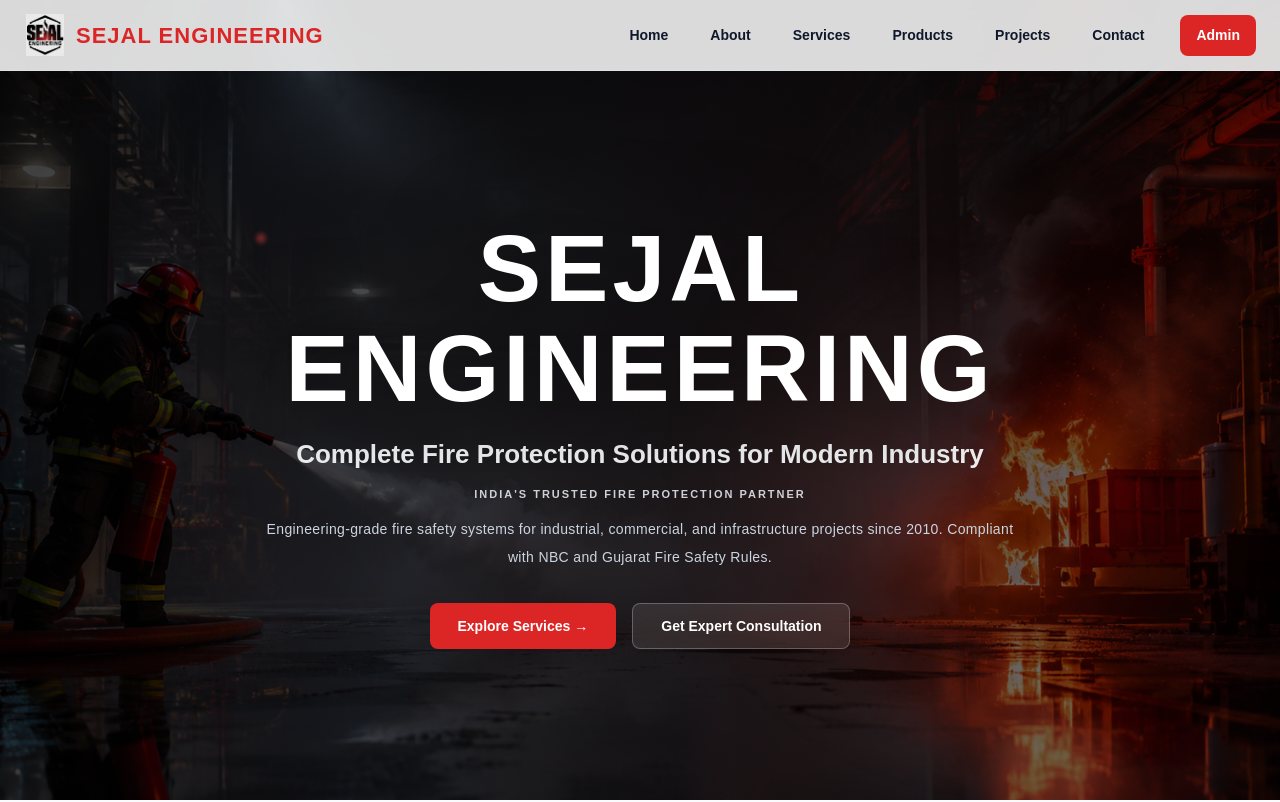
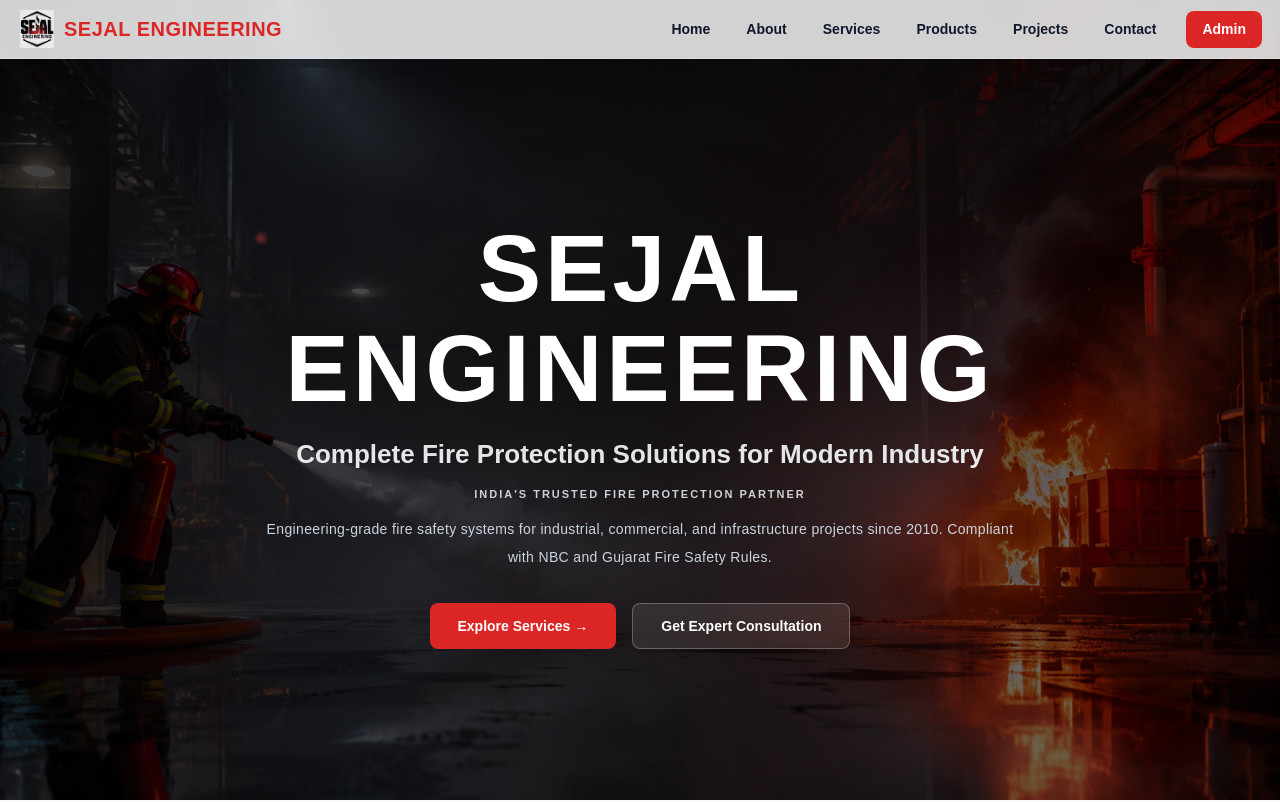
Before and after one commit to ManPatel101/sejal-frontend, a React (Vite) app: page / in a window 1280 px wide. Shown: the top 802 px of the page. Built offline with nearby package versions, Linux system fonts and the light colour scheme; no server answers.

Commit message:
fix tailwind postcss build issue

```diff
--- a/src/components/layout/Navbar.jsx
+++ b/src/components/layout/Navbar.jsx
@@ -1,10 +1,33 @@
 import { Link } from "react-router-dom";
-import { useState } from "react";
+import { useState, useEffect } from "react";
 
 export default function Navbar() {
   const [menuOpen, setMenuOpen] = useState(false);
+  const [isMobile, setIsMobile] = useState(window.innerWidth <= 900);
+
+  // Detect screen resize
+  useEffect(() => {
+    const handleResize = () => {
+      setIsMobile(window.innerWidth <= 900);
+    };
+
+    window.addEventListener("resize", handleResize);
+
+    return () => window.removeEventListener("resize", handleResize);
+  }, []);
+
+  const navLinks = [
+    ["Home", "/"],
+    ["About", "/about"],
+    ["Services", "/services"],
+    ["Products", "/products"],
+    ["Projects", "/projects"],
+    ["Contact", "/contact"],
+  ];
 
   return (
+    <>
+      {/* NAVBAR */}
       <header
         style={{
           position: "fixed",
@@ -12,12 +35,9 @@
           left: 0,
           width: "100%",
           zIndex: 1000,
-
-        // 🔥 Premium glass effect
-        background: "rgba(255,255,255,0.85)",
-        backdropFilter: "blur(14px)",
-        WebkitBackdropFilter: "blur(14px)",
-
+          background: "rgba(255,255,255,0.82)",
+          backdropFilter: "blur(12px)",
+          WebkitBackdropFilter: "blur(12px)",
           borderBottom: "1px solid rgba(226,232,240,0.6)",
         }}
       >
@@ -25,7 +45,7 @@
           style={{
             maxWidth: "1280px",
             margin: "0 auto",
-          padding: "14px 24px",
+            padding: "10px 18px", // 🔥 Reduced navbar height
             display: "flex",
             justifyContent: "space-between",
             alignItems: "center",
@@ -38,26 +58,26 @@
               textDecoration: "none",
               display: "flex",
               alignItems: "center",
-            gap: 10,
-            zIndex: 1001,
+              gap: "8px",
+              zIndex: 1100,
             }}
           >
             <img
               src="/se_logo/croped.png"
               alt="Sejal Engineering Logo"
               style={{
-              width: 42,
-              height: 42,
+                width: isMobile ? "34px" : "38px",
+                height: isMobile ? "34px" : "38px",
                 objectFit: "contain",
               }}
             />
 
             <span
               style={{
-              fontSize: window.innerWidth < 500 ? "16px" : "22px",
+                fontSize: isMobile ? "15px" : "20px",
                 fontWeight: "800",
                 color: "#dc2626",
-              letterSpacing: "1px",
+                letterSpacing: "0.5px",
                 whiteSpace: "nowrap",
               }}
             >
@@ -65,65 +85,128 @@
             </span>
           </Link>
 
+          {/* DESKTOP NAV */}
+          {!isMobile && (
+            <nav
+              style={{
+                display: "flex",
+                alignItems: "center",
+                gap: "8px",
+              }}
+            >
+              {navLinks.map(([label, path]) => (
+                <Link
+                  key={label}
+                  to={path}
+                  style={{
+                    textDecoration: "none",
+                    color: "#0f172a",
+                    fontWeight: "600",
+                    fontSize: "14px",
+                    padding: "8px 14px",
+                    borderRadius: "8px",
+                    transition: "0.3s",
+                  }}
+                  onMouseEnter={(e) => {
+                    e.target.style.background = "#dc2626";
+                    e.target.style.color = "#fff";
+                  }}
+                  onMouseLeave={(e) => {
+                    e.target.style.background = "transparent";
+                    e.target.style.color = "#0f172a";
+                  }}
+                >
+                  {label}
+                </Link>
+              ))}
+
+              {/* ADMIN BUTTON */}
+              <Link
+                to="/admin"
+                style={{
+                  marginLeft: "8px",
+                  padding: "8px 16px",
+                  borderRadius: "8px",
+                  background: "#dc2626",
+                  color: "#fff",
+                  fontWeight: "700",
+                  fontSize: "14px",
+                  textDecoration: "none",
+                }}
+              >
+                Admin
+              </Link>
+            </nav>
+          )}
+
           {/* MOBILE MENU BUTTON */}
+          {isMobile && (
             <button
-          onClick={() => setMenuOpen(!menuOpen)}
+              onClick={() => setMenuOpen(true)}
               style={{
-            display: window.innerWidth <= 900 ? "block" : "none",
                 background: "transparent",
                 border: "none",
                 fontSize: "28px",
                 cursor: "pointer",
                 color: "#dc2626",
-            zIndex: 1001,
+                zIndex: 1100,
               }}
             >
               ☰
             </button>
+          )}
+        </div>
+      </header>
 
-        {/* NAV LINKS */}
-        <nav
+      {/* MOBILE OVERLAY */}
+      {menuOpen && (
+        <div
+          onClick={() => setMenuOpen(false)}
           style={{
-            display:
-              window.innerWidth > 900
-                ? "flex"
-                : menuOpen
-                ? "flex"
-                : "none",
+            position: "fixed",
+            inset: 0,
+            background: "rgba(0,0,0,0.35)",
+            zIndex: 999,
+          }}
+        />
+      )}
 
-            flexDirection: window.innerWidth <= 900 ? "column" : "row",
-
-            position: window.innerWidth <= 900 ? "absolute" : "static",
-
-            top: window.innerWidth <= 900 ? "80px" : "auto",
-            left: 0,
-
-            width: window.innerWidth <= 900 ? "100%" : "auto",
-
-            background:
-              window.innerWidth <= 900
-                ? "rgba(255,255,255,0.96)"
-                : "transparent",
-
-            padding: window.innerWidth <= 900 ? "20px 0" : "0",
-
-            gap: "10px",
-            alignItems: "center",
-
-            boxShadow:
-              window.innerWidth <= 900
-                ? "0 10px 30px rgba(0,0,0,0.08)"
-                : "none",
+      {/* RIGHT SIDE MOBILE MENU */}
+      <div
+        style={{
+          position: "fixed",
+          top: 0,
+          right: menuOpen ? "0" : "-280px",
+          width: "260px",
+          height: "100vh",
+          background: "#ffffff",
+          zIndex: 1001,
+          padding: "80px 20px 20px",
+          display: "flex",
+          flexDirection: "column",
+          gap: "12px",
+          transition: "0.35s ease",
+          boxShadow: "-5px 0 25px rgba(0,0,0,0.1)",
         }}
       >
-          {[
-            ["Home", "/"],
-            ["About", "/about"],
-            ["Services", "/services"],
-            ["Products", "/products"],
-            ["Projects", "/projects"],
-            ["Contact", "/contact"],
-          ].map(([label, path]) => (
+        {/* CLOSE BUTTON */}
+        <button
+          onClick={() => setMenuOpen(false)}
+          style={{
+            position: "absolute",
+            top: "18px",
+            right: "18px",
+            background: "transparent",
+            border: "none",
+            fontSize: "28px",
+            cursor: "pointer",
+            color: "#dc2626",
+          }}
+        >
+          ✕
+        </button>
+
+        {navLinks.map(([label, path]) => (
           <Link
             key={label}
             to={path}
@@ -132,49 +215,43 @@
               textDecoration: "none",
               color: "#0f172a",
               fontWeight: "600",
-                fontSize: "14px",
-                padding: "10px 16px",
-                borderRadius: "8px",
+              fontSize: "15px",
+              padding: "12px 16px",
+              borderRadius: "10px",
               transition: "0.3s",
-                width: window.innerWidth <= 900 ? "90%" : "auto",
-                textAlign: "center",
             }}
             onMouseEnter={(e) => {
               e.target.style.background = "#dc2626";
               e.target.style.color = "#fff";
-                e.target.style.transform = "translateY(-1px)";
             }}
             onMouseLeave={(e) => {
               e.target.style.background = "transparent";
               e.target.style.color = "#0f172a";
-                e.target.style.transform = "translateY(0px)";
             }}
           >
             {label}
           </Link>
         ))}
 
-          {/* Admin Button */}
+        {/* ADMIN BUTTON */}
         <Link
           to="/admin"
           onClick={() => setMenuOpen(false)}
           style={{
-              marginLeft: window.innerWidth <= 900 ? "0" : "10px",
-              padding: "10px 16px",
-              borderRadius: "8px",
+            marginTop: "10px",
+            padding: "12px 16px",
+            borderRadius: "10px",
             background: "#dc2626",
             color: "#fff",
             fontWeight: "700",
-              fontSize: "14px",
+            fontSize: "15px",
             textDecoration: "none",
-              width: window.innerWidth <= 900 ? "90%" : "auto",
             textAlign: "center",
           }}
         >
           Admin
         </Link>
-        </nav>
       </div>
-    </header>
+    </>
   );
 }
```
Lines whose indentation alone changed are shown as unchanged.
